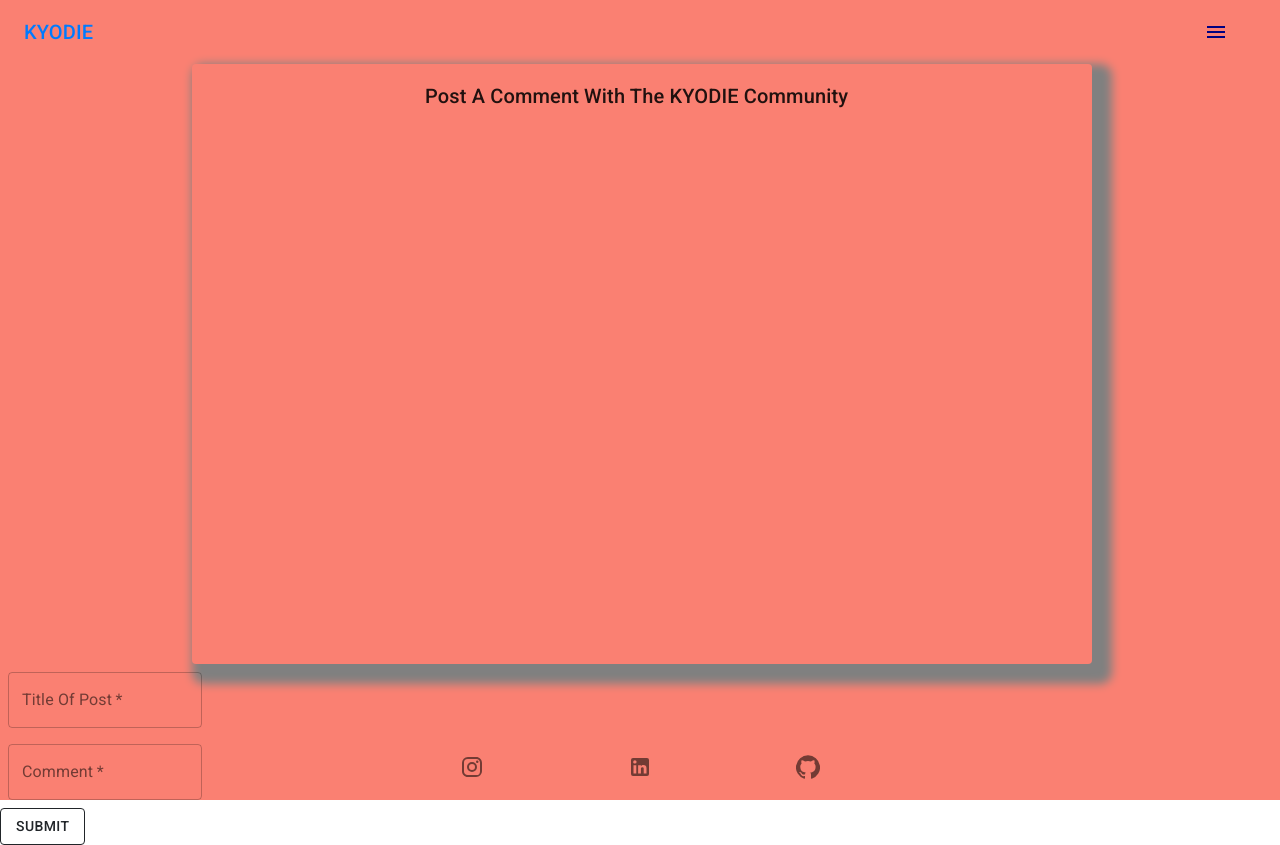
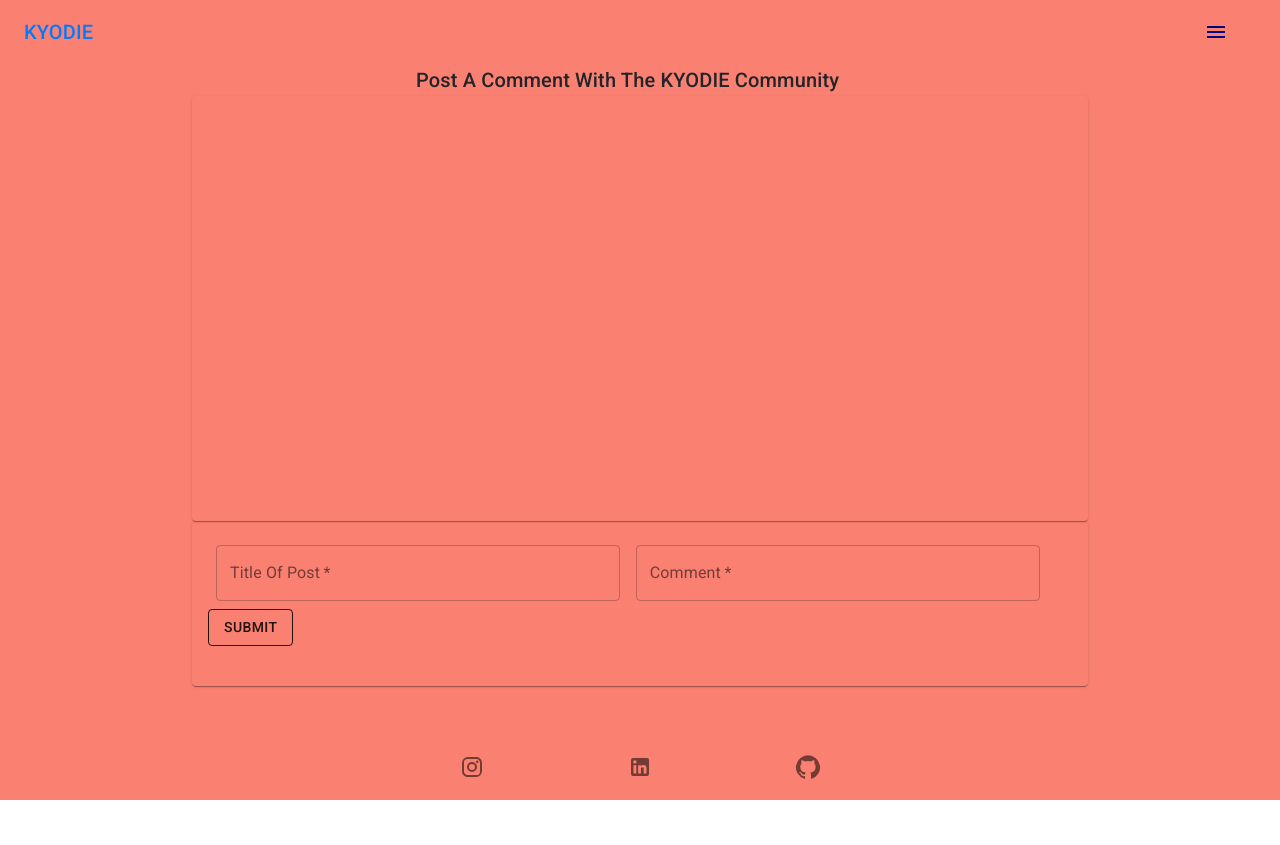
Before and after one commit to HeyItsChloe/Kyodie, a React app: page /api/forum/1 in a window 1280 px wide. After the commit the page ends 800 px from the top, so only its background shows below. Built offline with nearby package versions, Linux system fonts and the light colour scheme; no server answers.

Commit message:
edited styling

```diff
--- a/Components/Forum/Forum.jsx
+++ b/Components/Forum/Forum.jsx
@@ -1,23 +1,22 @@
 import React, {Component} from 'react';
 import Header from '../Header.jsx';
 import Footer from '../Footer.jsx';
-import forumStyles from './forumStyles.scss';
 import ForumContainer from './ForumContainer.jsx';
+import forumStyles from '../Forum/forumStyles.scss';
 import { withStyles, Typography, CardContent, Card, TextField, Button } from '@material-ui/core';
 
 const styles = (theme) => ({
-    root: {
-      width: 900,
-      height: 600,
+    comments: {
+      height: 425,
       backgroundColor: 'transparent',
-      boxShadow: "10px 10px 10px 10px grey"
+      overflow: "auto",
     },
     form: {
         '& .MuiTextField-root': {
           margin: theme.spacing(1),
-          width: '19.2ch',
+          width: '40ch',
+        },
         backgroundColor: 'transparent',
-        },
       },
   });
 
@@ -31,8 +30,8 @@ class Forum extends Component {
         };
         this.getComments = this.getComments.bind(this);
         this.postText = this.postText.bind(this);
-        this.handleCommentChange = this.handleCommentChange.bind(this)
-        this.handleTitleChange = this.handleTitleChange.bind(this)
+        this.handleCommentChange = this.handleCommentChange.bind(this);
+        this.handleTitleChange = this.handleTitleChange.bind(this);
     };
 
     componentDidMount () {
@@ -42,14 +41,14 @@ class Forum extends Component {
     handleCommentChange (event) {
         this.setState({
             comment: event.target.value
-        })
-    }
+        });
+    };
 
     handleTitleChange () {
         this.setState({
             title: event.target.value
-        })
-    }
+        });
+    };
 
     /* GET all comments from DB and pass them as props to the ForumContainer.jsx */
     getComments () {
@@ -74,11 +73,8 @@ class Forum extends Component {
 
     /* Send POST request to BD and append comment to document (invoke getComments) */
     postText () {
-        console.log('hi in post text')
-        let newText = this.state.comment//document.getElementById('inputTitle').value;
-        let newTitle = this.state.title //document.getElementById('inputText').value;
-        console.log('in post text', newText, newTitle)
-
+        let newText = this.state.comment;
+        let newTitle = this.state.title;
         fetch('/api/forum/:id', {
             method: 'POST',
             headers: {'Content-Type' : 'application/json'},
@@ -90,31 +86,31 @@ class Forum extends Component {
             })
         })
         .then(() => this.getComments())
-    }
+    };
 
 
     render () {
         let returnVal = [];
         this.state.all.length > 0 ? returnVal.push(<ForumContainer props={this.state.all} func={this.getComments} />) : null;
-        let { classes } = this.props
-        let title = this.state.title
-        let comment = this.state.comment
+        let { classes } = this.props;
+        let title = this.state.title;
+        let comment = this.state.comment;
         return (
             <div className='forumPage'>
                 <Header/>
                 <div className='commentCard'>
-                    <Card className={classes.root}>
-                        <CardContent id='comments' >
                     <div className='commentCardTitle'>
                         <Typography variant='h6'>Post A Comment With The KYODIE Community</Typography>
                     </div>
-                            <div >
+                    <Card className={classes.comments}>
+                        <CardContent >
                             {returnVal}
-                            </div>
                         </CardContent>
+
                     </Card>
-                </div>
-                <div className={classes.form}>
+                    <Card className={classes.form}>
+                        <CardContent>
+                            <div>
                                 <form>
                                     <TextField
                                         id='outlined-basic'
@@ -123,7 +119,7 @@ class Forum extends Component {
                                         label='Title Of Post'
                                         className='title'
                                         variant='outlined'
-                            onChange={this.handleTitleChange} /> <br></br>
+                                        onChange={this.handleTitleChange} />
                                     <TextField
                                         id="outlined-multiline-static"
                                         value={comment}
@@ -131,7 +127,7 @@ class Forum extends Component {
                                         label='Comment'
                                         className='comment'
                                         variant='outlined'
-                            onChange={this.handleCommentChange} /> <br></br>
+                                        onChange={this.handleCommentChange} />
                                     <Button
                                         size='medium'
                                         p={5}
@@ -140,12 +136,14 @@ class Forum extends Component {
                                         onClick={this.postText} >
                                             Submit
                                     </Button>
-                        {/* <button onClick={this.postText}>Submit</button> */}
                                 </form>
+                            </div>
+                        </CardContent>
+                    </Card>
                 </div>
                 <Footer/>
             </div>
-        )
-    }
-}
+        );
+    };
+};
 export default withStyles(styles)(Forum);
--- a/Components/Forum/ForumPosts.jsx
+++ b/Components/Forum/ForumPosts.jsx
@@ -1,12 +1,14 @@
 import React, { Component } from 'react';
+import { Button } from '@material-ui/core';
 
 class ForumPosts extends Component {
     constructor(props){
         super(props)
     };
 
-    deleteComment (event) {
+    deleteComment (event, index) {
         let commentId = event.target.value;
+        console.log('deleting', event.target, event.target.value)
         fetch(`/api/forum/${commentId}`, {
             method: 'DELETE',
             headers: {'Content-Type': 'Application-Json'},
@@ -15,13 +17,15 @@ class ForumPosts extends Component {
     };
 
     render () {
-        let eachPost = this.props.eachPost;
+        let eachPostTitle = this.props.eachPost.title;
+        let eachPostComment = this.props.eachPost.comment;
+        let eachPostId = this.props.eachPost.commentId;
         return (
             <div>
                 <div className='eachPost'>
-                    <p><b>Title:</b> {eachPost.title}</p>
-                    <p><b>Comment:</b> {eachPost.comment}</p>
-                    <button id='button' value={eachPost.commentId} onClick={(event) => this.deleteComment(event)} >Delete</button>
+                    <p><b>Title:</b> {eachPostTitle}</p>
+                    <p><b>Comment:</b> {eachPostComment}</p>
+                    <button id='button' value={eachPostId} onClick={(event) => this.deleteComment(event)} >Delete</button>
                 </div>
             </div>
         )
--- a/Components/Forum/forumStyles.scss
+++ b/Components/Forum/forumStyles.scss
@@ -13,11 +13,15 @@
     border: 1px solid;
     box-shadow: 1px 1px 5px 1px #888888;
     margin: 10px;
+    button {
+        background-color: transparent;
+    }
 }
 
 // #inputText {
 //     width: 70%;
 // }
+
 
 .commentCard {
     width: 70%;
```
Lines whose indentation alone changed are shown as unchanged.
